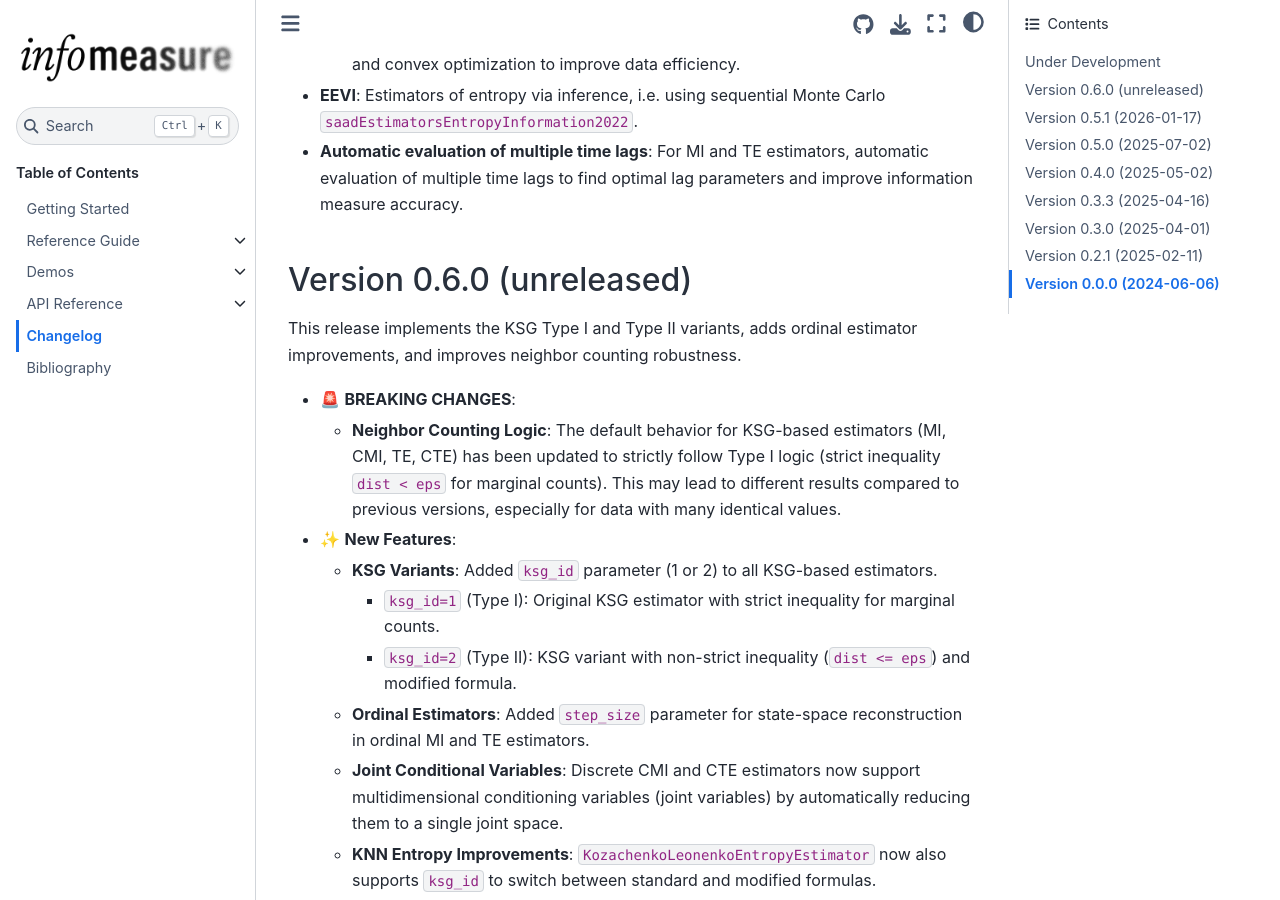
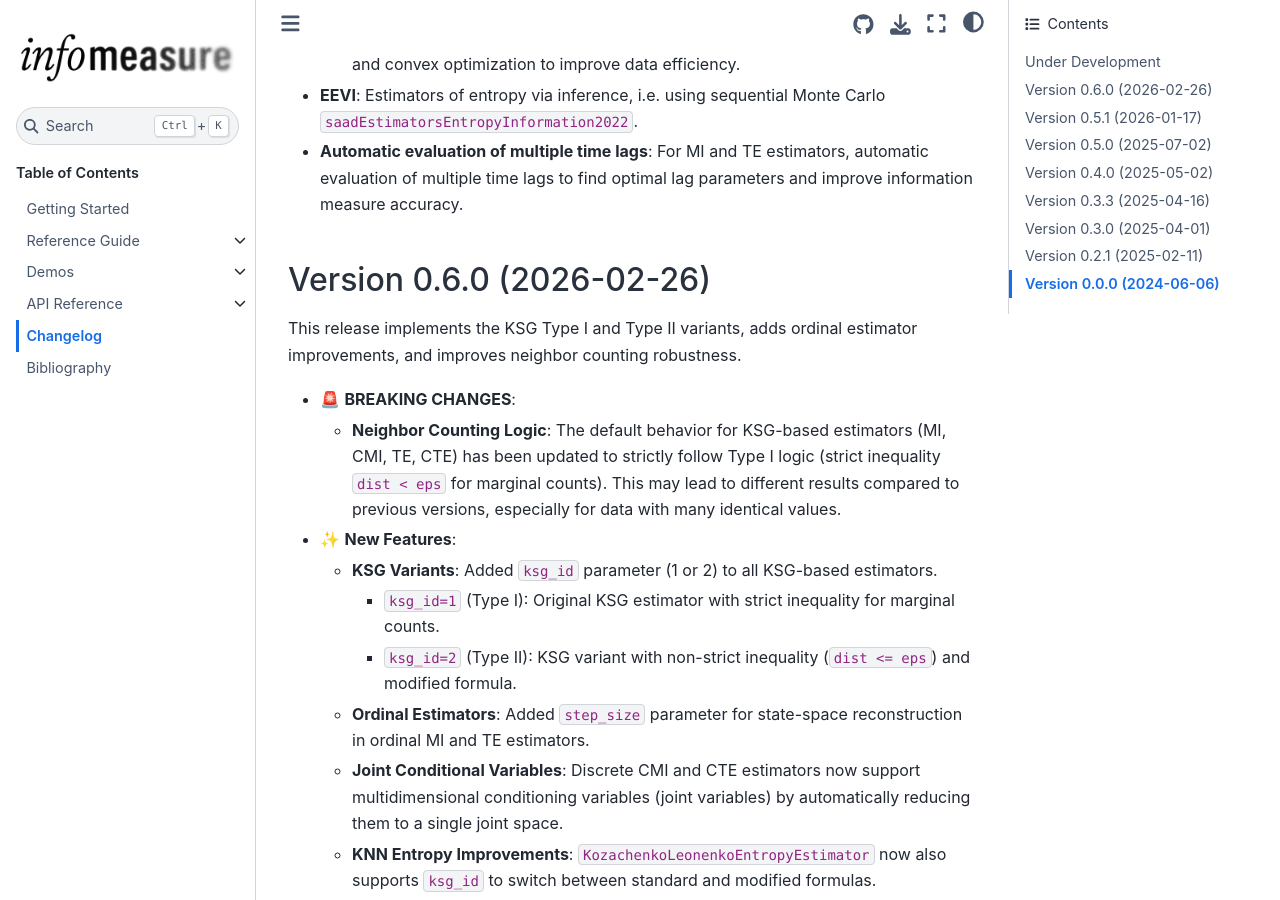
Before and after one commit to cbueth/infomeasure, a Sphinx documentation site: the page built from docs/changelog.md, in a window 1280 px wide and 900 px high, scrolled down 1256 px. Built offline with Sphinx 7.4.7 and the Sphinx Book theme 1.1.4, drawn with Linux system fonts in a browser that asks for light colours; pages that are not in the unit, such as notebooks, are missing from menus; cross-references to code outside the pages are shown as plain code.

Commit message:
chore: update release data
Signed-off-by: Carlson Büth <commit@cbueth.de>

```diff
--- a/docs/changelog.md
+++ b/docs/changelog.md
@@ -28,7 +28,7 @@
 
 
 
-## Version 0.6.0 (unreleased)
+## Version 0.6.0 (2026-02-26)
 
 This release implements the KSG Type I and Type II variants, adds ordinal estimator improvements, and improves neighbor counting robustness.
 
```
